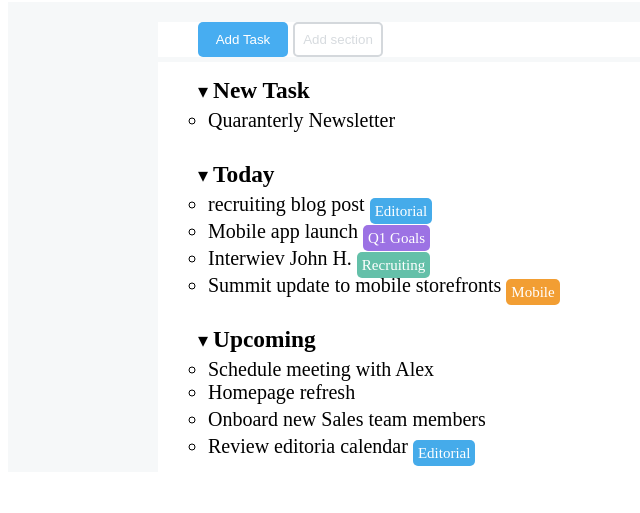
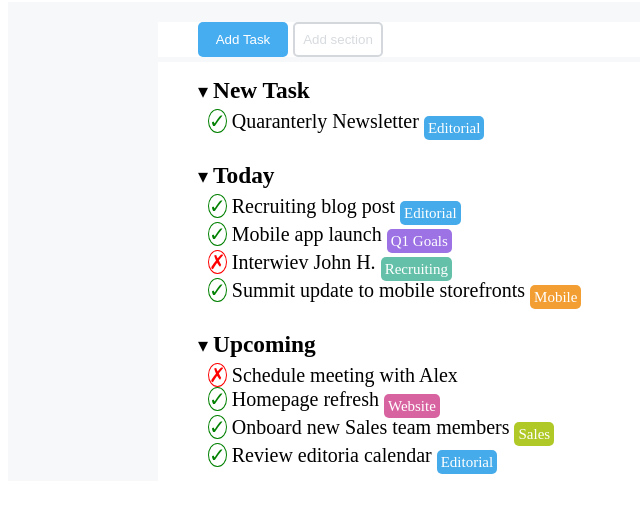
Before and after one commit to Steveh77/html-css-toboolist, a plain HTML site: page index.html in a window 1280 px wide. Shown: the part 61-574 px from the top of the page, without its empty margins (0-640 px from the left). Drawn offline with Linux system fonts and the light colour scheme.

Commit message:
fixed list

```diff
--- a/css/style.css
+++ b/css/style.css
@@ -60,14 +60,32 @@ h3{
     margin: 5px;
     font-weight: bold;
 }
-span{
+
+/*classi con border radius*/
+ul{
+    list-style-type: none;
+    text-align: left;
+}
+.check-mark{
+    border-radius: 50%;
+    color: green;
+    background-color: white;
+    border: 1px solid;
+}
+.cross-mark{
+    border-radius: 50%;
+    color: red;
+    background-color: white;
+    border: 1px solid;
+}
+
+#border-radius{
     border-radius:5px;
     color: white;
     vertical-align: sub;
     font-size: 15px;
-    padding: 5px;
+    padding: 4px;
 }
- /*classi con border radius*/
 .editorial{
     background-color: rgba(69,171,234,255);
 }
@@ -80,3 +98,9 @@ span{
 .mobile{
     background-color: rgba(242,158,51,255);
 }
+.sales{
+    background-color: rgba(176,201,38,255);
+}
+.website{
+    background-color: rgba(216,99,161,255);
+}
--- a/index.html
+++ b/index.html
@@ -24,23 +24,23 @@
                 <ul>
                     <li class="list"><h3>New Task</h3>
                         <ul>
-                            <li>Quaranterly Newsletter <span>Editorial</span></li>
+                            <li><span class="check-mark">✓</span> Quaranterly Newsletter <span class="editorial" id="border-radius">Editorial</span></li>
                         </ul>
                     </li>
                     <li class="list"><h3>Today</h3>
                         <ul>
-                            <li>recruiting blog post <span class="editorial">Editorial</span></li>
-                            <li>Mobile app launch <span class="q1-goals">Q1 Goals</span></li>
-                            <li>Interwiev John H. <span class="recruiting">Recruiting</span></li>
-                            <li>Summit update to mobile storefronts <span class="mobile">Mobile</span></li>
+                            <li><span class="check-mark">✓</span> Recruiting blog post <span class="editorial" id="border-radius">Editorial</span></li>
+                            <li><span class="check-mark">✓</span> Mobile app launch <span class="q1-goals" id="border-radius">Q1 Goals</span></li>
+                            <li><span class="cross-mark">✗</span> Interwiev John H. <span class="recruiting" id="border-radius">Recruiting</span></li>
+                            <li><span class="check-mark">✓</span> Summit update to mobile storefronts <span class="mobile" id="border-radius">Mobile</span></li>
                         </ul>
                     </li>
                     <li class="list"><h3>Upcoming</h3>
                         <ul>
-                            <li>Schedule meeting with Alex</li>
-                            <li>Homepage refresh <span class="website">Website</span></li>
-                            <li>Onboard new Sales team members <span class="sales">Sales</span></li>
-                            <li>Review editoria calendar <span class="editorial">Editorial</span></li>
+                            <li><span class="cross-mark">✗</span> Schedule meeting with Alex</li>
+                            <li><span class="check-mark">✓</span> Homepage refresh <span class="website"id="border-radius">Website</span></li>
+                            <li><span class="check-mark">✓</span> Onboard new Sales team members <span class="sales"id="border-radius">Sales</span></li>
+                            <li><span class="check-mark">✓</span> Review editoria calendar <span class="editorial"id="border-radius">Editorial</span></li>
                         </ul>
                     </li>
                 </ul>
```
